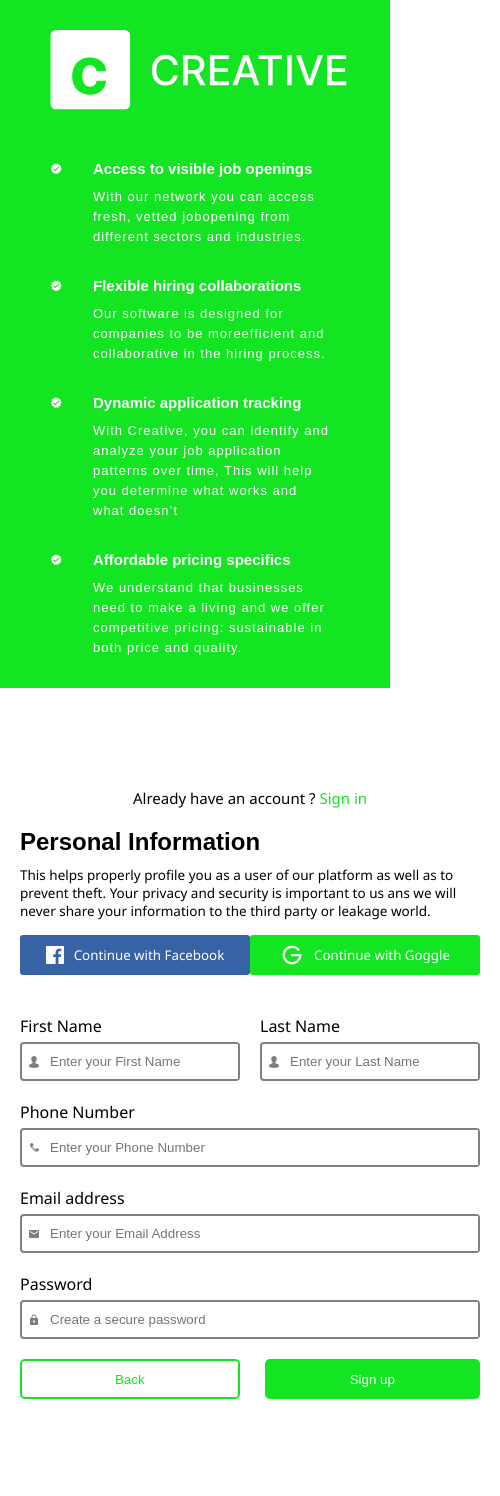
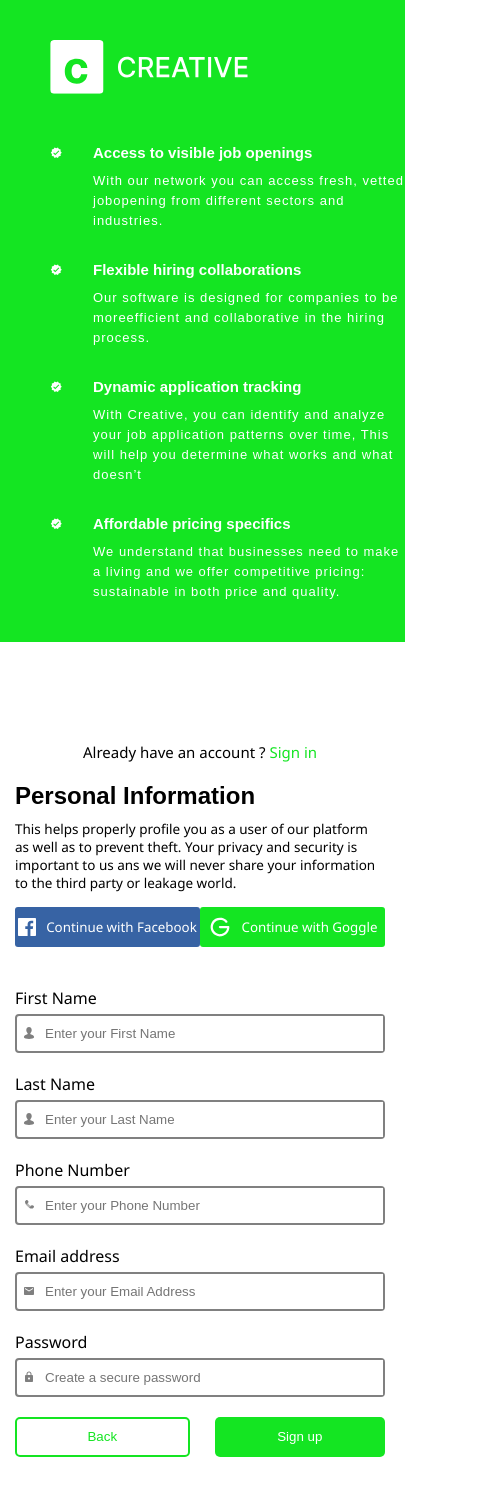
Before and after one commit to Bigoluwagentle/Creative-jobboard, a React (Create React App) app: page /Signup in a window 390 px wide. Shown: the top 1496 px of the page, 500 px wide, since content can reach past the window. Before the commit the page ends 1419 px from the top, so only its background shows below. Built offline with nearby package versions, Linux system fonts and the light colour scheme.

Commit message:
Initial commit

```diff
--- a/src/Components/Account.css
+++ b/src/Components/Account.css
@@ -127,7 +127,6 @@
         padding-bottom: 100px;
         .account{
             margin-bottom: 100px;
-            padding-left: 5px;
             > img{
                 width: 200px;
             }
@@ -143,9 +142,8 @@
             }
         }
         section{
-            + section{
-                padding-left: 0;
-            }
+            padding-left: 15px;
+
         }
     }
 }
--- a/src/Components/Signup.css
+++ b/src/Components/Signup.css
@@ -163,12 +163,11 @@
     }
 }
 @media screen and (max-width: 800px){
-    #account{
+    #signup{
         flex-direction: column;
         padding-bottom: 100px;
         .account{
             margin-bottom: 100px;
-            padding-left: 5px;
             > img{
                 width: 200px;
             }
@@ -185,9 +184,21 @@
         }
         section{
             + section{
+                padding-left: 15px;
                 > p{
                     margin-top: 0px;
-                    padding-left: 0;
+
+                }
+                > nav{
+
+                    > button{
+                        min-width: 185px;
+                    }
+                }
+                > form{
+                    .div{
+                        flex-direction: column;
+                    }
                 }
             }
         }
```
